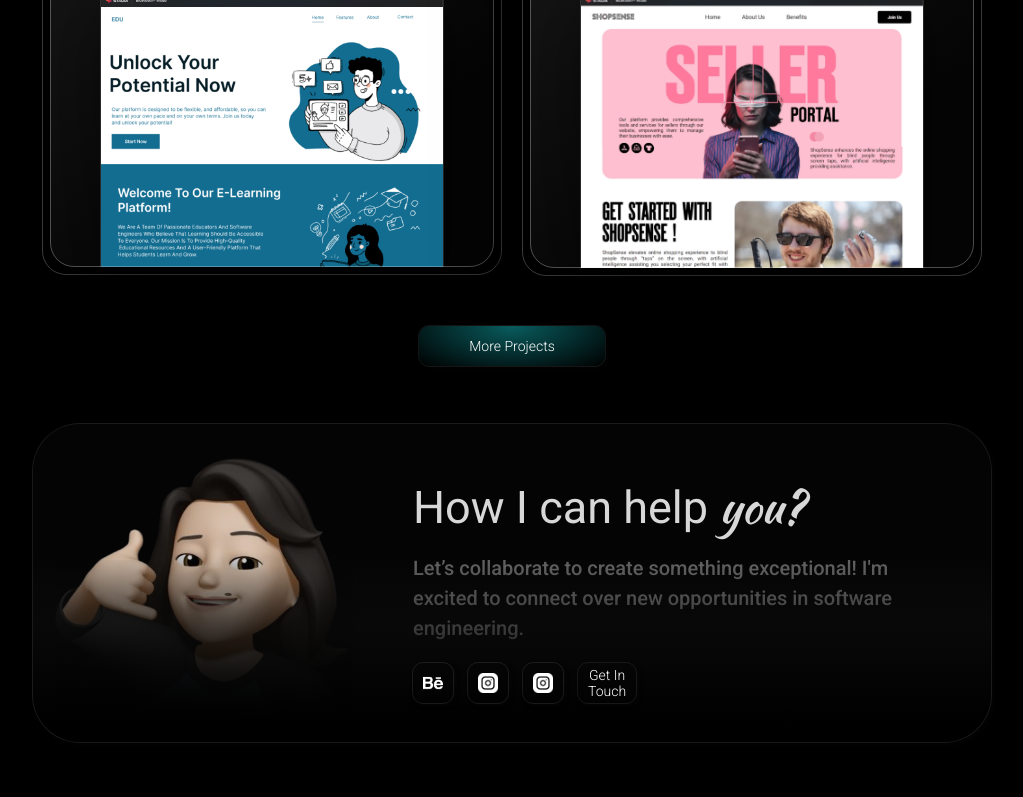
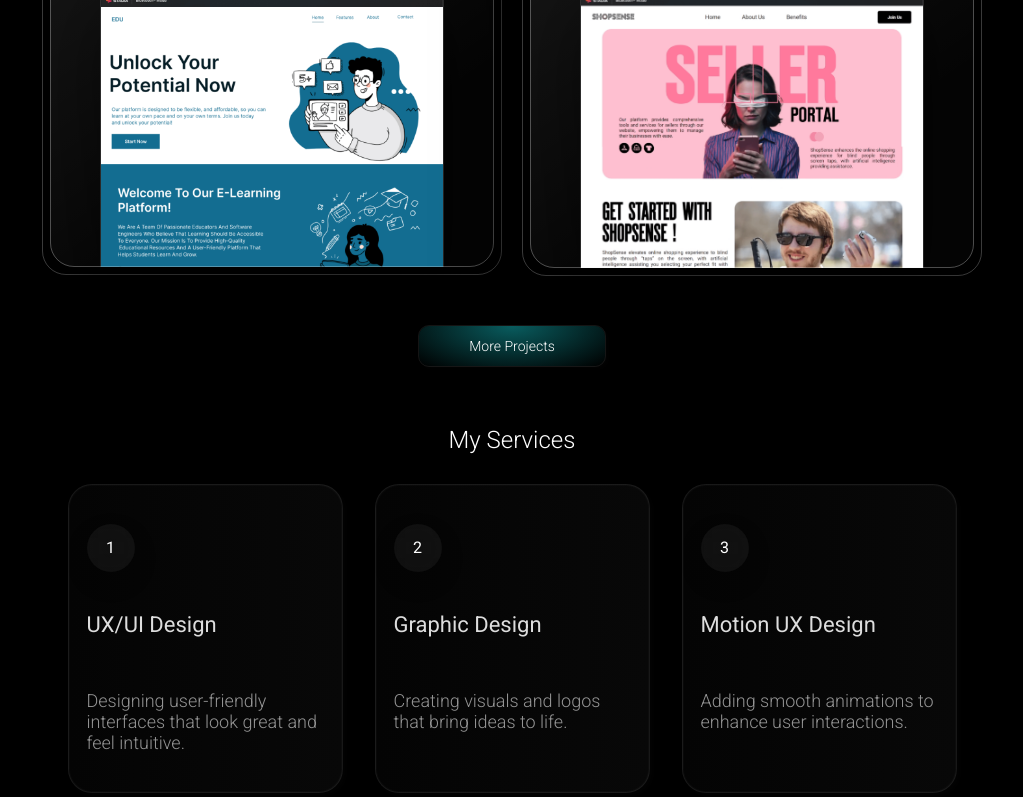
Before and after one commit to WShashinduChamika/client-portfolio, a React (Create React App) app: page /Work in a window 1280 px wide. Shown: the part 2000-2797 px from the top of the page, without its empty margins (128-1151 px from the left). Built offline with nearby package versions, Linux system fonts and the light colour scheme.

Commit message:
feat: add services section with responsive design and animations

```diff
--- a/src/Pages/Work/Work.css
+++ b/src/Pages/Work/Work.css
@@ -398,6 +398,198 @@ input:checked + .slider {
   justify-content: center;
   align-items: center;
   display: flex;
+}
+
+/* Services section styles */
+.services-section {
+  padding: 60px 0px;
+}
+
+.services-section .Volhead {
+  margin-top: 0;
+}
+
+.services-title {
+  text-align: center;
+  margin-bottom: 30px;
+}
+
+.services-grid {
+  display: flex;
+  gap: 32px;
+  justify-content: center;
+  flex-wrap: wrap;
+  max-width: 1200px;
+  margin: 0 auto;
+  padding: 0 20px;
+}
+
+.service-card {
+  background: linear-gradient(to right, #040404, #080808);
+  border-radius: 24px; /* updated */
+  padding: 39px 18px; /* top/bottom 39px, left/right 18px */
+  width: 275px; /* fixed card width */
+  gap: 20px; /* space between internal elements */
+  opacity: 1;
+  transform: rotate(0deg);
+  border: 1px solid #FFFFFF14; /* requested border color */
+  color: #ddd;
+  box-shadow: 3px 3px 5px 0px #0D0D0D44, inset 0 0 0 1px rgba(255,255,255,0.02);
+  display: flex;
+  flex-direction: column;
+  justify-content: flex-start;
+  align-items: flex-start;
+}
+
+.service-card-header {
+  display: flex;
+  align-items: center;
+  gap: 12px;
+}
+
+.service-badge {
+  /* Updated per design request */
+  backdrop-filter: blur(15px);
+  -webkit-backdrop-filter: blur(15px);
+  box-shadow: 0px 10px 25px 0px #00000026;
+  background: #F2F2F20D;
+  width: 48px;
+  height: 48px;
+  gap: 10px;
+  opacity: 1;
+  border-radius: 24px;
+  padding: 12px 18px;
+  display: flex;
+  align-items: center;
+  justify-content: center;
+  color: #fff;
+  font-weight: 400;
+}
+
+.service-title {
+  margin-top: 20px;
+  font-size: 22px;
+  font-weight: 400;
+  height: 40px;
+}
+
+.service-desc {
+  margin-top: 18px;
+  color: rgba(242,242,242,0.6);
+  font-size: 18px;
+}
+
+/* Help card uses same visual style as service cards */
+.help-card {
+  background: linear-gradient(to bottom, #040404 60%, #080808 40%);
+  border-radius: 24px;
+  border: 1px solid #FFFFFF14;
+  box-shadow: 3px 3px 5px 0px #0D0D0D44, inset 0 0 0 1px rgba(255,255,255,0.02);
+  padding: 28px;
+}
+
+/* Tablet view */
+@media (max-width: 1024px) {
+  .services-section {
+    padding: 40px 0px;
+  }
+
+  .services-grid {
+    gap: 24px;
+    padding: 0 30px;
+  }
+
+  .service-card {
+    width: calc(50% - 12px);
+    padding: 32px 16px;
+  }
+
+  .service-title {
+    font-size: 20px;
+    height: auto;
+  }
+
+  .service-desc {
+    font-size: 16px;
+  }
+}
+
+/* Mobile view */
+@media (max-width: 768px) {
+  .services-section {
+    padding: 30px 0px;
+  }
+
+  .services-grid {
+    gap: 20px;
+    padding: 0 20px;
+  }
+
+  .service-card {
+    width: 100%;
+    max-width: 400px;
+    padding: 28px 16px;
+  }
+
+  .service-badge {
+    width: 44px;
+    height: 44px;
+  }
+
+  .service-title {
+    font-size: 20px;
+    margin-top: 16px;
+    height: auto;
+  }
+
+  .service-desc {
+    font-size: 16px;
+    margin-top: 12px;
+  }
+
+  .Volhead {
+    font-size: 28px;
+    margin-top: 40px;
+  }
+}
+
+/* Small mobile view */
+@media (max-width: 480px) {
+  .services-section {
+    padding: 20px 0px;
+  }
+
+  .services-grid {
+    gap: 16px;
+    padding: 0 16px;
+  }
+
+  .service-card {
+    width: 100%;
+    padding: 24px 14px;
+  }
+
+  .service-badge {
+    width: 40px;
+    height: 40px;
+    padding: 10px 14px;
+  }
+
+  .service-title {
+    font-size: 18px;
+    margin-top: 14px;
+  }
+
+  .service-desc {
+    font-size: 15px;
+    margin-top: 10px;
+    line-height: 1.5;
+  }
+
+  .Volhead {
+    font-size: 24px;
+    margin-top: 30px;
+  }
 }
 
 .seconDes {
--- a/src/Pages/Work/Work.jsx
+++ b/src/Pages/Work/Work.jsx
@@ -172,7 +172,7 @@ function Work() {
             <img src={Minuri2} className="Minuri2" alt="Logo" />
           </div>
 
-          <div className="text-section">
+          <div className="text-section help-card">
             <div className="head_name">
               What makes me <span>different?</span>
             </div>
@@ -289,7 +289,52 @@ function Work() {
           <div className="Touch" style={{color:"white", padding:"20px 50px"}}>More Projects</div>
         </Link>
       </div>
+      {/* Services Section - added after projects */}
+      <motion.div
+        className="services-section"
+        initial={{ opacity: 0, y: 50 }}
+        animate={{ opacity: 1, y: 0 }}
+        transition={{ duration: 0.8, ease: "easeOut" }}
+      >
+        <div className="services-title">
+          <div className="Volhead">My Services</div>
+        </div>
 
+        <div className="services-grid">
+          {[
+            {
+              id: 1,
+              title: "UX/UI Design",
+              desc: "Designing user-friendly interfaces that look great and feel intuitive.",
+            },
+            {
+              id: 2,
+              title: "Graphic Design",
+              desc: "Creating visuals and logos that bring ideas to life.",
+            },
+            {
+              id: 3,
+              title: "Motion UX Design",
+              desc: "Adding smooth animations to enhance user interactions.",
+            },
+            {
+              id: 4,
+              title: "No-Code Product Creation",
+              desc: "Quickly creating apps and websites using no-code tools.",
+            },
+          ].map((s) => (
+            <div key={s.id} className="service-card">
+              <div className="service-card-header">
+                <div className="service-badge">{s.id}</div>
+              </div>
+
+              <div className="service-title">{s.title}</div>
+
+              <div className="service-desc">{s.desc}</div>
+            </div>
+          ))}
+        </div>
+      </motion.div>
        {/* <div className="GrapicSection">
         <a
           className="Grapicscard"
```
